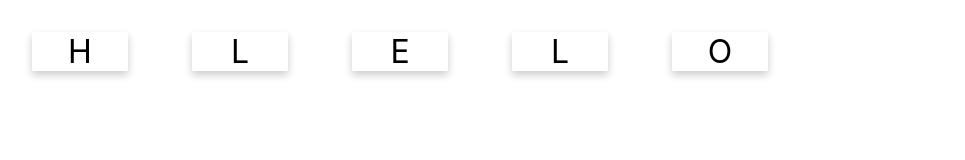
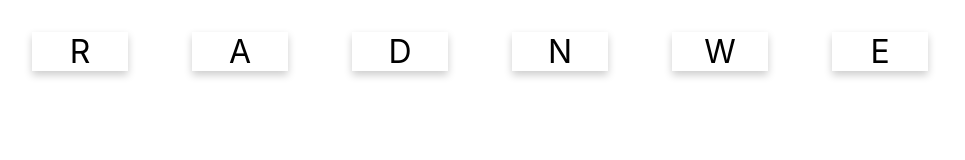
Before and after one commit to paojar/3SA03-6210110356, a React (Create React App) app: page / in a window 1280 px wide. Shown: the top 160 px of the page, without its empty margins (0-965 px from the left). Built offline with nearby package versions, Linux system fonts and the light colour scheme.

Commit message:
submission

```diff
--- a/src/App.js
+++ b/src/App.js
@@ -2,7 +2,7 @@ import CharacterCard from './CharacterCard';
 import WordCard from './WordCard';
 import React from 'react';
 import './App.css';
-const word = "Hello";
+const word = "Andrew";
 function App() {
   return (
     <div>
--- a/src/WordCard.js
+++ b/src/WordCard.js
@@ -29,7 +29,7 @@ export default function WordCard(props){
              if(guess == state.word){
                 console.log('yeah!')
                 setState({...state, completed: true})
-             }else if(state.attempt ==  state.word.length){
+             }else if(state.attempt ==  state.word.length-1){
                 console.log('you lose!')
                 console.log('correct word is ',state.word)
              }else{
```
Also changed, not shown: submission.txt (added).
